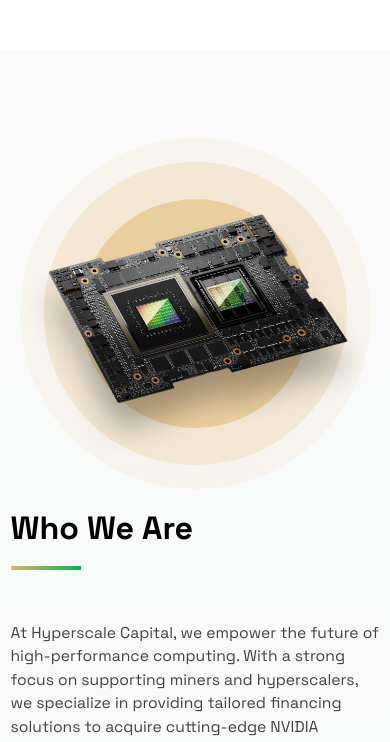
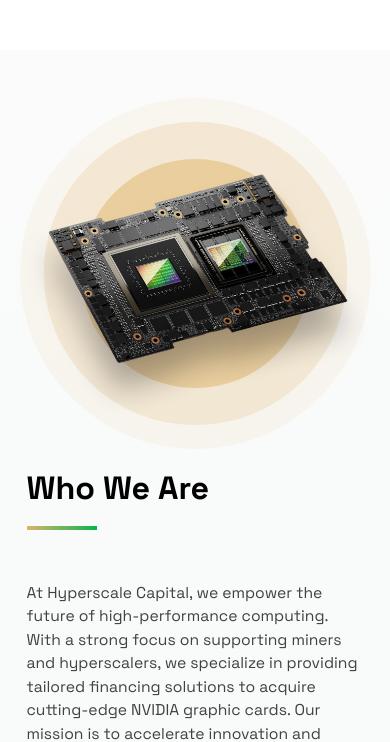
Before and after one commit to Balabek/HyperscaleCapital, a plain HTML site: page index.html in a window 390 px wide. Shown: the part 1128-1870 px from the top of the page. Drawn offline with nearby package versions, Linux system fonts and the light colour scheme.

Commit message:
Complete / Resp

```diff
--- a/css/mq.css
+++ b/css/mq.css
@@ -107,7 +107,7 @@
 @media screen and (max-width: 575px){
     .about_textuals_outermost {padding-top: 50px;}
 
-    /*.about_area {padding: 26px 26px 26px 26px;}*/
+    .about_area {padding: 48px 16px 48px 16px;}
 
     .visuals {
         display: flex;
```
